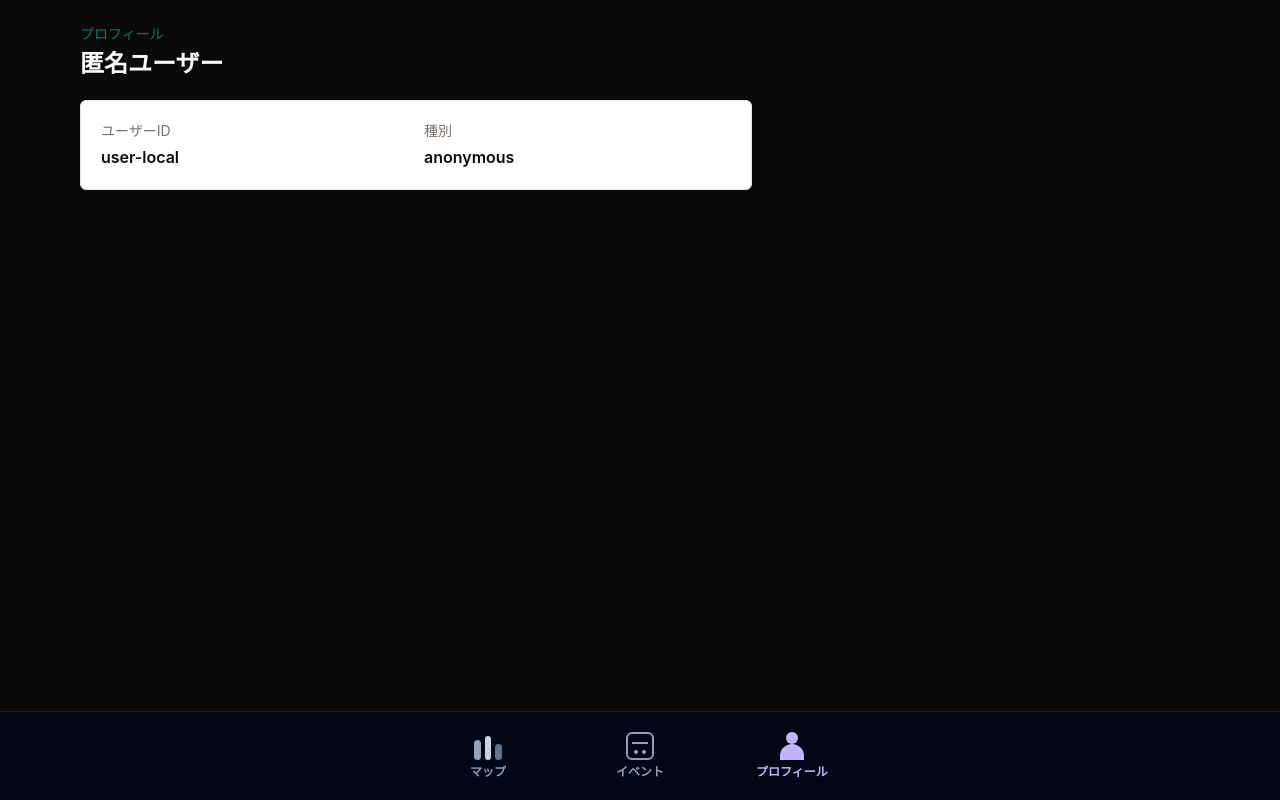
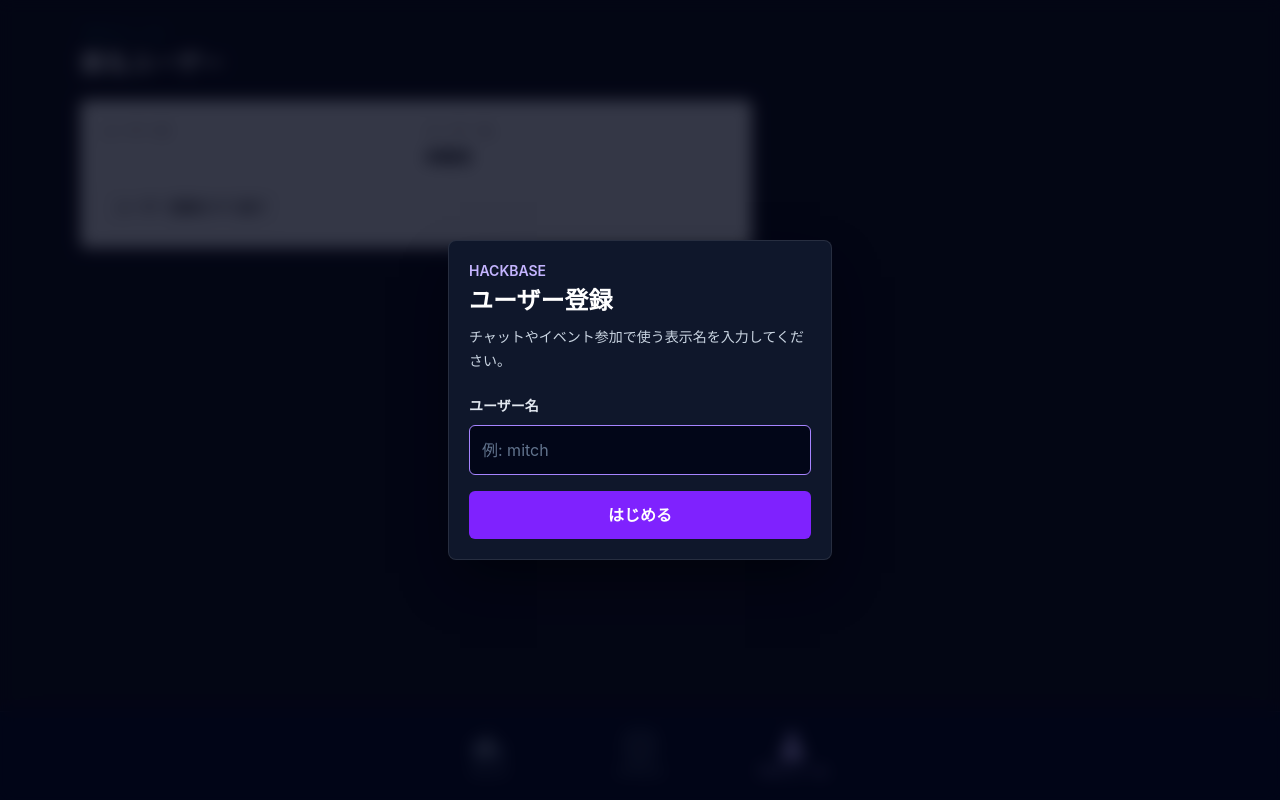
Before and after one commit to NU-HACKBASE/HACKBASE, a React app in the folder frontend/: page /profile in a window 1280 px wide. Built offline with nearby package versions, Linux system fonts and the light colour scheme; no server answers; the HTML template or start-up script is replaced by a standard one.

Commit message:
feature #9 ユーザー登録機能の実装

```diff
--- a/frontend/src/App.jsx
+++ b/frontend/src/App.jsx
@@ -1,5 +1,6 @@
 import { BrowserRouter, Navigate, Route, Routes } from 'react-router-dom'
 
+import { UserProvider } from './contexts/UserContext'
 import { AdminLayout } from './layouts/AdminLayout'
 import { AppLayout } from './layouts/AppLayout'
 import { AdminDashboardPage } from './pages/AdminDashboardPage'
@@ -17,6 +18,7 @@
 
 function App() {
   return (
+    <UserProvider>
       <BrowserRouter>
         <Routes>
           <Route element={<AppLayout />}>
@@ -40,6 +42,7 @@
           <Route path="*" element={<NotFoundPage />} />
         </Routes>
       </BrowserRouter>
+    </UserProvider>
   )
 }
 
--- /dev/null
+++ b/frontend/src/components/UserRegistrationDialog.jsx
@@ -0,0 +1,77 @@
+import { useState } from 'react'
+
+export function UserRegistrationDialog({ error, isSubmitting, onSubmit, open }) {
+  const [userName, setUserName] = useState('')
+  const [validationError, setValidationError] = useState('')
+
+  if (!open) {
+    return null
+  }
+
+  const handleSubmit = async (event) => {
+    event.preventDefault()
+
+    const trimmedUserName = userName.trim()
+
+    if (!trimmedUserName) {
+      setValidationError('ユーザー名を入力してください')
+      return
+    }
+
+    setValidationError('')
+
+    try {
+      await onSubmit({ userName: trimmedUserName })
+    } catch {
+      // The provider owns the user-facing error message.
+    }
+  }
+
+  return (
+    <div className="fixed inset-0 z-50 grid place-items-center bg-slate-950/80 px-4 backdrop-blur-sm">
+      <section
+        aria-labelledby="user-registration-title"
+        className="w-full max-w-sm rounded-lg border border-white/10 bg-slate-900 p-5 text-white shadow-2xl shadow-black/50"
+        role="dialog"
+      >
+        <p className="text-sm font-semibold text-violet-300">HACKBASE</p>
+        <h1 className="mt-1 text-2xl font-bold tracking-normal" id="user-registration-title">
+          ユーザー登録
+        </h1>
+        <p className="mt-2 text-sm leading-6 text-slate-300">
+          チャットやイベント参加で使う表示名を入力してください。
+        </p>
+
+        <form className="mt-5 space-y-4" onSubmit={handleSubmit}>
+          <label className="block">
+            <span className="text-sm font-semibold text-slate-200">ユーザー名</span>
+            <input
+              autoFocus
+              className="mt-2 w-full rounded-md border border-white/10 bg-slate-950 px-3 py-3 text-base text-white outline-none placeholder:text-slate-500 focus:border-violet-400"
+              disabled={isSubmitting}
+              maxLength={32}
+              onChange={(event) => setUserName(event.target.value)}
+              placeholder="例: mitch"
+              type="text"
+              value={userName}
+            />
+          </label>
+
+          {validationError || error ? (
+            <p className="rounded-md border border-rose-400/30 bg-rose-500/10 px-3 py-2 text-sm text-rose-200">
+              {validationError || error}
+            </p>
+          ) : null}
+
+          <button
+            className="w-full rounded-md bg-violet-600 px-4 py-3 text-base font-bold text-white hover:bg-violet-500 disabled:cursor-not-allowed disabled:bg-slate-600"
+            disabled={isSubmitting}
+            type="submit"
+          >
+            {isSubmitting ? '登録中...' : 'はじめる'}
+          </button>
+        </form>
+      </section>
+    </div>
+  )
+}
--- /dev/null
+++ b/frontend/src/contexts/UserContext.jsx
@@ -0,0 +1,133 @@
+import { useCallback, useEffect, useMemo, useState } from 'react'
+
+import { UserRegistrationDialog } from '../components/UserRegistrationDialog'
+import { UserContext } from './user-context'
+import { createAnonymousUser, fetchCurrentUser } from '../lib/userApi'
+
+const userIdStorageKey = 'hackbase:userId'
+const userTokenStorageKey = 'hackbase:userToken'
+const userNameStorageKey = 'hackbase:userName'
+
+export function UserProvider({ children }) {
+  const [user, setUser] = useState(null)
+  const [status, setStatus] = useState('loading')
+  const [error, setError] = useState('')
+
+  useEffect(() => {
+    let ignore = false
+
+    const initializeUser = async () => {
+      const storedUserId = localStorage.getItem(userIdStorageKey)
+      const storedToken = localStorage.getItem(userTokenStorageKey)
+      const storedUserName = localStorage.getItem(userNameStorageKey)
+
+      if (!storedUserId) {
+        setStatus('needs-registration')
+        return
+      }
+
+      try {
+        const currentUser = await fetchCurrentUser({
+          userId: storedUserId,
+          token: storedToken,
+        })
+
+        if (ignore) {
+          return
+        }
+
+        persistUser(currentUser)
+        setUser(currentUser)
+        setStatus('ready')
+        setError('')
+      } catch (fetchError) {
+        if (ignore) {
+          return
+        }
+
+        setUser({
+          id: storedUserId,
+          userId: storedUserId,
+          userName: storedUserName ?? '',
+          token: storedToken,
+          raw: null,
+        })
+        setStatus('ready')
+        setError(fetchError.message)
+      }
+    }
+
+    initializeUser()
+
+    return () => {
+      ignore = true
+    }
+  }, [])
+
+  const registerUser = useCallback(async ({ userName }) => {
+    setStatus('creating')
+    setError('')
+
+    try {
+      const createdUser = await createAnonymousUser({ userName })
+
+      persistUser(createdUser)
+      setUser(createdUser)
+      setStatus('ready')
+
+      return createdUser
+    } catch (createError) {
+      setStatus('needs-registration')
+      setError(createError.message)
+      throw createError
+    }
+  }, [])
+
+  const clearUser = useCallback(() => {
+    localStorage.removeItem(userIdStorageKey)
+    localStorage.removeItem(userTokenStorageKey)
+    localStorage.removeItem(userNameStorageKey)
+    setUser(null)
+    setStatus('needs-registration')
+    setError('')
+  }, [])
+
+  const value = useMemo(
+    () => ({
+      user,
+      userId: user?.userId ?? null,
+      userName: user?.userName ?? '',
+      status,
+      isReady: status === 'ready',
+      isLoading: status === 'loading' || status === 'creating',
+      error,
+      registerUser,
+      clearUser,
+    }),
+    [clearUser, error, registerUser, status, user],
+  )
+
+  return (
+    <UserContext.Provider value={value}>
+      {children}
+      <UserRegistrationDialog
+        error={error}
+        isSubmitting={status === 'creating'}
+        onSubmit={registerUser}
+        open={status === 'needs-registration' || status === 'creating'}
+      />
+    </UserContext.Provider>
+  )
+}
+
+function persistUser(user) {
+  localStorage.setItem(userIdStorageKey, user.userId)
+
+  if (user.token) {
+    localStorage.setItem(userTokenStorageKey, user.token)
+  }
+
+  if (user.userName) {
+    localStorage.setItem(userNameStorageKey, user.userName)
+  }
+}
--- /dev/null
+++ b/frontend/src/contexts/user-context.js
@@ -0,0 +1,3 @@
+import { createContext } from 'react'
+
+export const UserContext = createContext(null)
--- /dev/null
+++ b/frontend/src/hooks/useCurrentUser.js
@@ -0,0 +1,13 @@
+import { useContext } from 'react'
+
+import { UserContext } from '../contexts/user-context'
+
+export function useCurrentUser() {
+  const context = useContext(UserContext)
+
+  if (!context) {
+    throw new Error('useCurrentUser must be used within UserProvider')
+  }
+
+  return context
+}
--- a/frontend/src/lib/config.js
+++ b/frontend/src/lib/config.js
@@ -1,2 +1,3 @@
 export const apiBaseUrl = import.meta.env.VITE_API_BASE_URL ?? 'http://localhost:8787'
+export const apiV1BaseUrl = `${apiBaseUrl}/api/v1`
 export const wsUrl = import.meta.env.VITE_WS_URL ?? 'ws://localhost:8787/ws'
--- /dev/null
+++ b/frontend/src/lib/userApi.js
@@ -0,0 +1,68 @@
+import { apiV1BaseUrl } from './config'
+
+const userEndpoint = `${apiV1BaseUrl}/users`
+
+export async function createAnonymousUser({ userName }) {
+  const response = await fetch(userEndpoint, {
+    method: 'POST',
+    headers: {
+      'Content-Type': 'application/json',
+    },
+    body: JSON.stringify({ userName }),
+  })
+
+  return parseUserResponse(response)
+}
+
+export async function fetchCurrentUser({ userId, token }) {
+  const response = await fetch(`${userEndpoint}/me`, {
+    headers: createAuthHeaders({ userId, token }),
+  })
+
+  return parseUserResponse(response)
+}
+
+function createAuthHeaders({ userId, token }) {
+  const authValue = token ?? userId
+  const headers = {}
+
+  if (authValue) {
+    headers.Authorization = `Bearer ${authValue}`
+  }
+
+  if (userId) {
+    headers['X-User-Id'] = userId
+  }
+
+  return headers
+}
+
+async function parseUserResponse(response) {
+  const data = await response.json().catch(() => null)
+
+  if (!response.ok) {
+    const message = data?.error?.message ?? data?.message ?? 'ユーザー情報の取得に失敗しました'
+    throw new Error(message)
+  }
+
+  return normalizeUserPayload(data)
+}
+
+function normalizeUserPayload(data) {
+  const source = data?.user ?? data
+  const userId = source?.userId ?? source?.id ?? data?.userId
+  const userName = source?.userName ?? source?.name ?? data?.userName ?? ''
+  const token = data?.token ?? source?.token ?? null
+
+  if (!userId) {
+    throw new Error('ユーザーIDがレスポンスに含まれていません')
+  }
+
+  return {
+    id: userId,
+    userId,
+    userName,
+    token,
+    raw: data,
+  }
+}
--- a/frontend/src/pages/ProfilePage.jsx
+++ b/frontend/src/pages/ProfilePage.jsx
@@ -1,22 +1,44 @@
+import { useCurrentUser } from '../hooks/useCurrentUser'
+
 export function ProfilePage() {
+  const { clearUser, error, isLoading, userId, userName } = useCurrentUser()
+
   return (
     <div className="max-w-2xl space-y-5">
       <div>
         <p className="text-sm font-medium text-teal-700">プロフィール</p>
-        <h1 className="mt-1 text-2xl font-semibold tracking-normal">匿名ユーザー</h1>
+        <h1 className="mt-1 text-2xl font-semibold tracking-normal">
+          {userName || '匿名ユーザー'}
+        </h1>
       </div>
 
       <section className="rounded-md border border-stone-200 bg-white p-5">
         <dl className="grid gap-4 md:grid-cols-2">
           <div>
             <dt className="text-sm text-stone-500">ユーザーID</dt>
-            <dd className="mt-1 font-semibold text-stone-950">user-local</dd>
+            <dd className="mt-1 break-all font-semibold text-stone-950">
+              {isLoading ? '読み込み中' : userId}
+            </dd>
           </div>
           <div>
-            <dt className="text-sm text-stone-500">種別</dt>
-            <dd className="mt-1 font-semibold text-stone-950">anonymous</dd>
+            <dt className="text-sm text-stone-500">ユーザー名</dt>
+            <dd className="mt-1 font-semibold text-stone-950">
+              {isLoading ? '読み込み中' : userName || '未設定'}
+            </dd>
           </div>
         </dl>
+        {error ? (
+          <p className="mt-4 rounded-md border border-amber-200 bg-amber-50 px-3 py-2 text-sm text-amber-800">
+            {error}
+          </p>
+        ) : null}
+        <button
+          className="mt-5 rounded-md border border-stone-300 px-3 py-2 text-sm font-semibold text-stone-700 hover:border-rose-500 hover:text-rose-700"
+          onClick={clearUser}
+          type="button"
+        >
+          ユーザー登録をやり直す
+        </button>
       </section>
     </div>
   )
```
Lines whose indentation alone changed are shown as unchanged.
